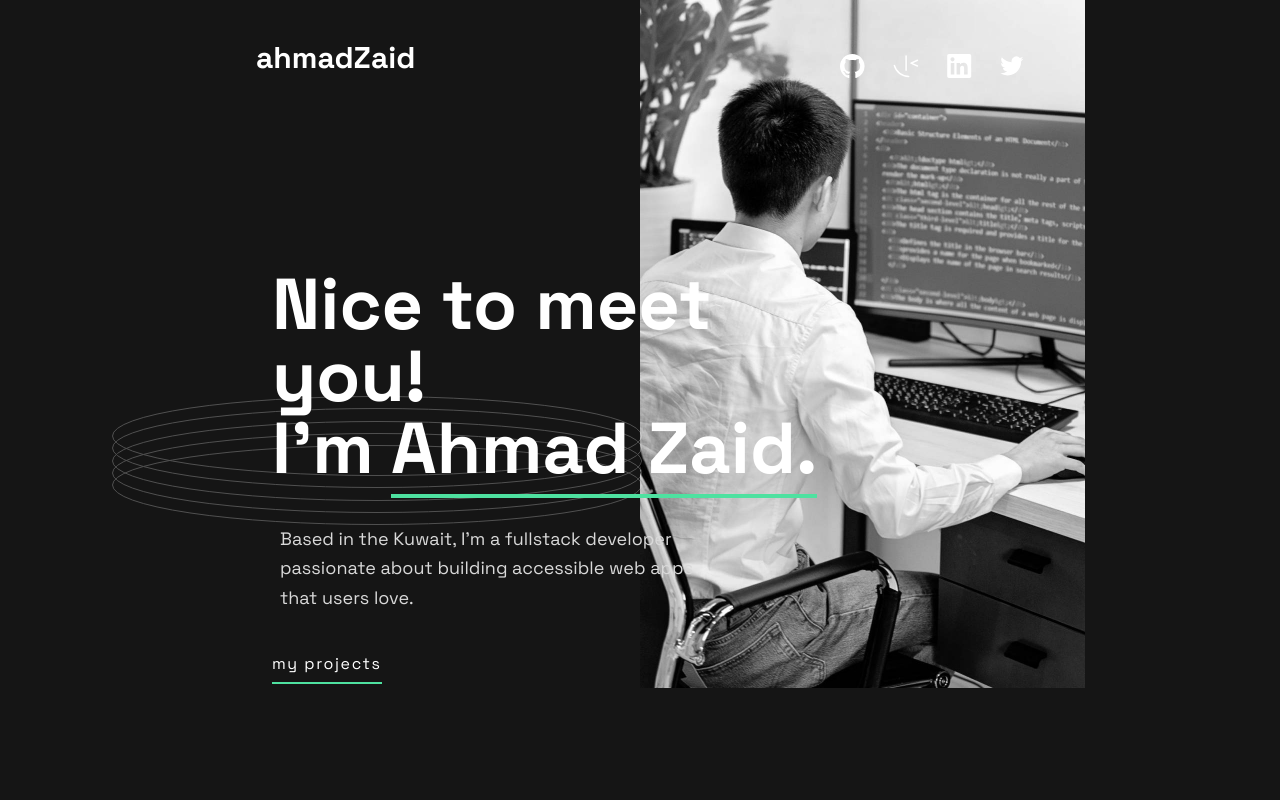
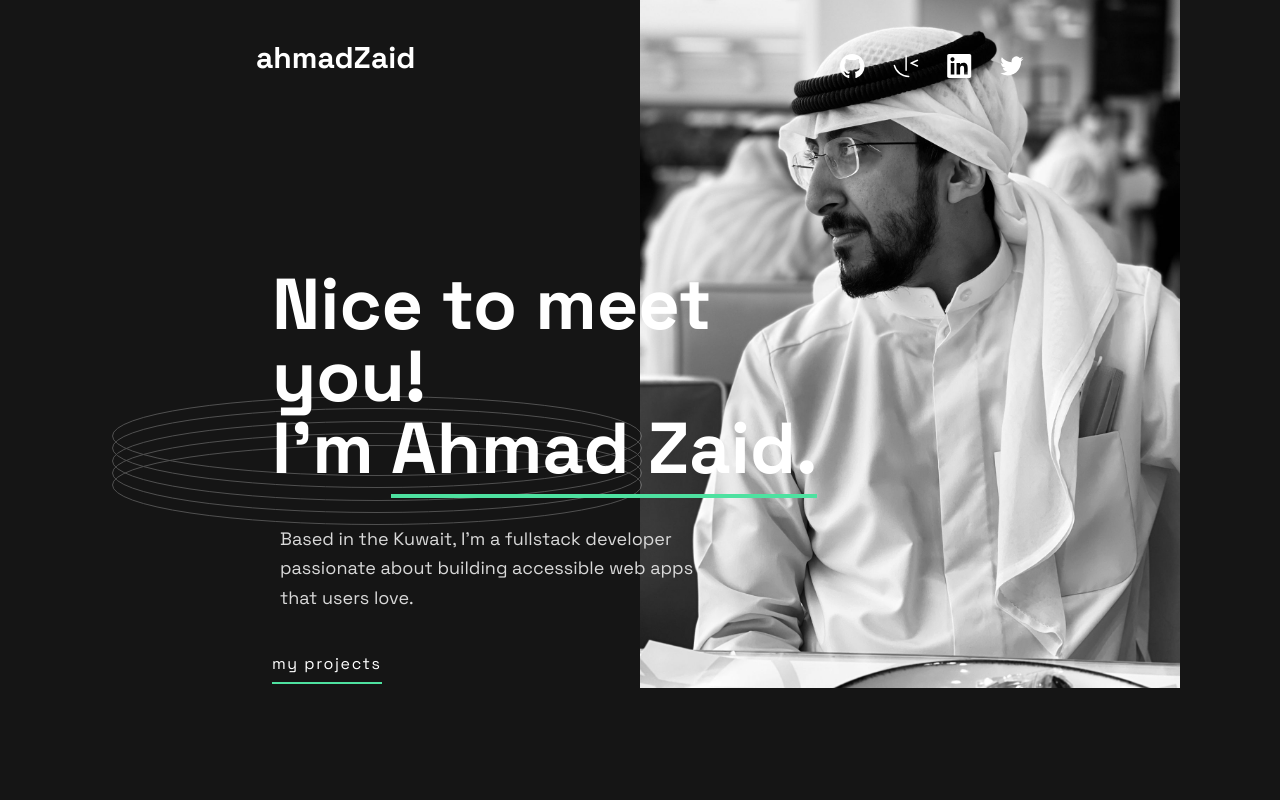
Before and after one commit to AhmaadAlharbi/ahmad-portfolio-v2, a website: page index.html in a window 1280 px wide. Shown: the top 800 px of the page. Drawn offline with Linux system fonts and the light colour scheme.

Commit message:
add own image

```diff
--- a/index.html
+++ b/index.html
@@ -23,7 +23,9 @@
         </h1>
         <ul class="flex items-center space-x-7">
           <li class="">
-            <a href="#"><img src="images/icon-github.svg" alt="" /></a>
+            <a href="#"
+              ><img class="text-Green" src="images/icon-github.svg" alt=""
+            /></a>
           </li>
           <li class="">
             <a href="#"><img src="images/icon-frontend-mentor.svg" alt="" /></a>
@@ -72,18 +74,14 @@
             </div>
           </div>
           <div class="-translate-y-36 -z-30 basis-1/2 hidden lg:block">
-            <img
-              class="w-[445px] h-[720px] grayscale"
-              src="images/image-profile-desktop.jpg"
-              alt=""
-            />
+            <img class="h-[720px] grayscale" src="images/ahmad.jpg" alt="" />
           </div>
           <!-- tablet image -->
           <div
             class="-translate-y-36 translate-x-20 -z-30 hidden md:block lg:hidden grayscale"
           >
             <img
-              src="images/image-profile-desktop.jpg"
+              src="images/ahmad.jpg"
               class="w-[322px] h-[600px] relative"
               alt=""
             />
@@ -92,7 +90,7 @@
           <div class="basis-1/2 md:hidden">
             <img
               class="w-[274px] h-[383px] grayscale"
-              src="images/image-profile-desktop.jpg"
+              src="images/ahmad.jpg"
               alt=""
             />
           </div>
```
Also changed, not shown: css/style.css, images/ahmad.jpg (added).
